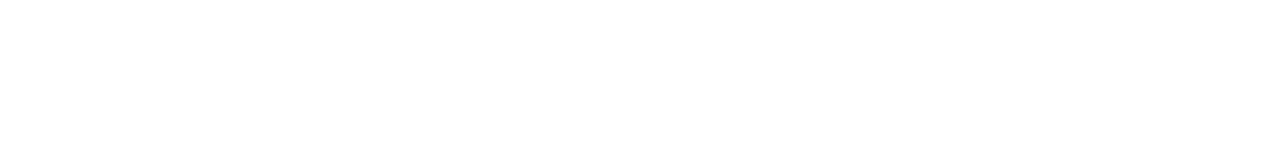
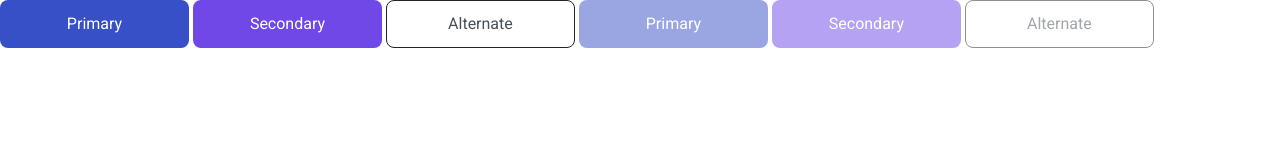
Before and after one commit to js-tasks-ru/htmlcss-20211125_xergut, a website: page 03-lection1/01-button/index.html in a window 1280 px wide. Drawn offline with nearby package versions, Linux system fonts and the light colour scheme.

Commit message:
solution for dz3 button

```diff
--- a/03-lection1/01-button/button.css
+++ b/03-lection1/01-button/button.css
@@ -1 +1,44 @@
-/* Стилизация кнопки */
+.button {
+    width: 189px;
+    height: 48px;
+    border-radius: 8px;
+    box-shadow: none;
+    color: var(--white);
+    border: none;
+}
+
+.button_primary {
+    background-color: var(--primary);
+}
+
+.button_secondary {
+    background-color:var(--secondary);
+}
+
+.button_alternate {
+    border: 1px solid var(--black);
+    color: var(--grey-4);
+    background-color: var(--white);
+}
+
+.button:hover:enabled,
+.button:active {
+    cursor: pointer;
+    transition: all 0.1s ease-out;
+}
+
+.button_primary:hover:enabled {
+    background-color: #2342C0;
+}
+
+.button_secondary:hover:enabled {
+    background-color: #5028C6;
+}
+
+.button_alternate:hover:enabled{
+    border-color: var(--black);
+}
+
+.button:disabled{
+    opacity: 0.5;
+}
--- a/03-lection1/01-button/index.html
+++ b/03-lection1/01-button/index.html
@@ -6,6 +6,13 @@
         <link rel="stylesheet" href="./button.css">
     </head>
     <body>
-
+        <div>
+            <button class="button button_primary">Primary</button>
+            <button class="button button_secondary">Secondary</button>
+            <button class="button button_alternate">Alternate</button>
+            <button class="button button_primary" disabled>Primary</button>
+            <button class="button button_secondary" disabled>Secondary</button>
+            <button class="button button_alternate" disabled>Alternate</button>
+        </div>
     </body>
 </html>
--- a/assets/css/main.css
+++ b/assets/css/main.css
@@ -1,3 +1,4 @@
+@import 'normalize.css';
 @import '../fonts/fonts.css';
 
 :root {
```
